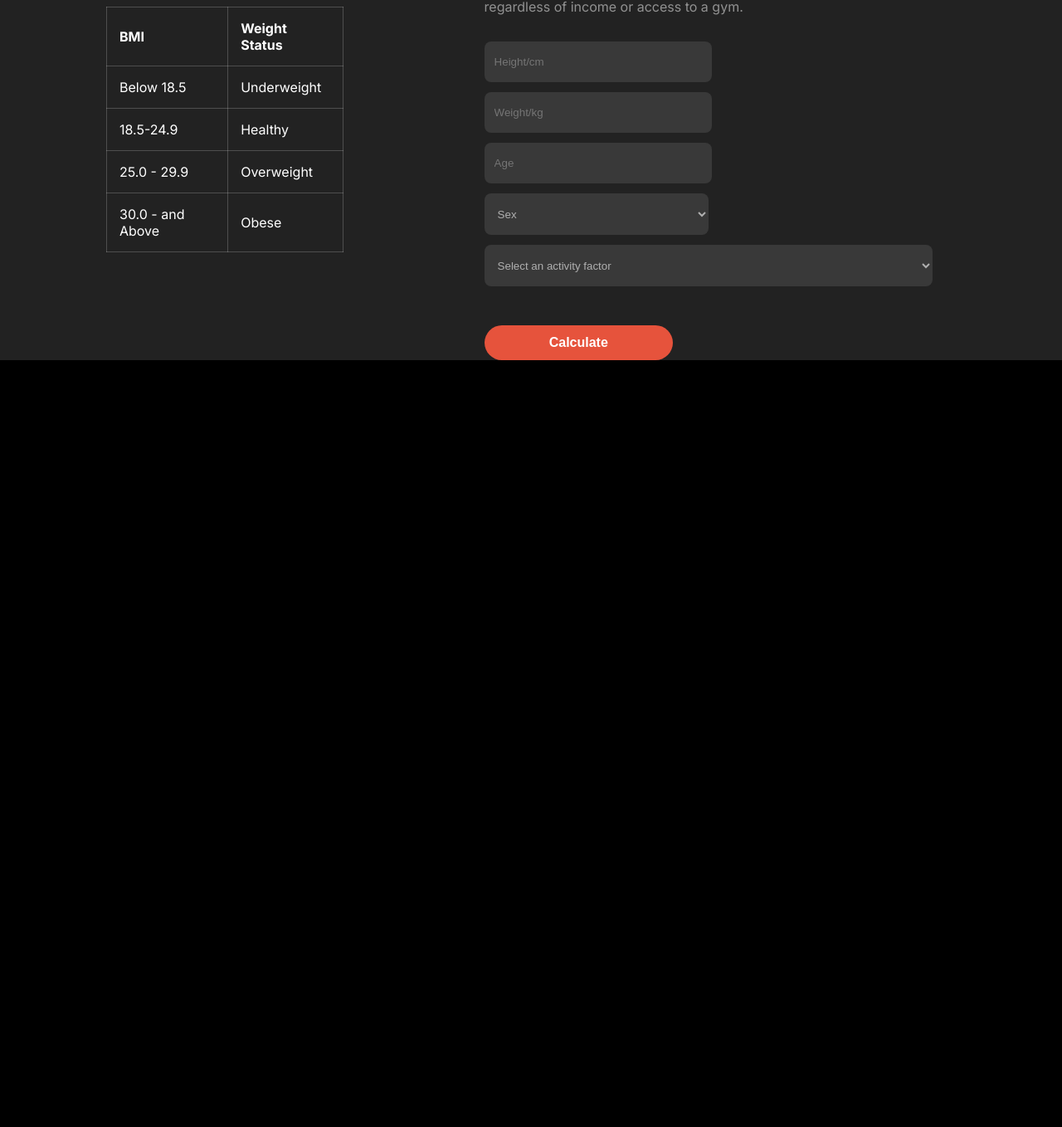
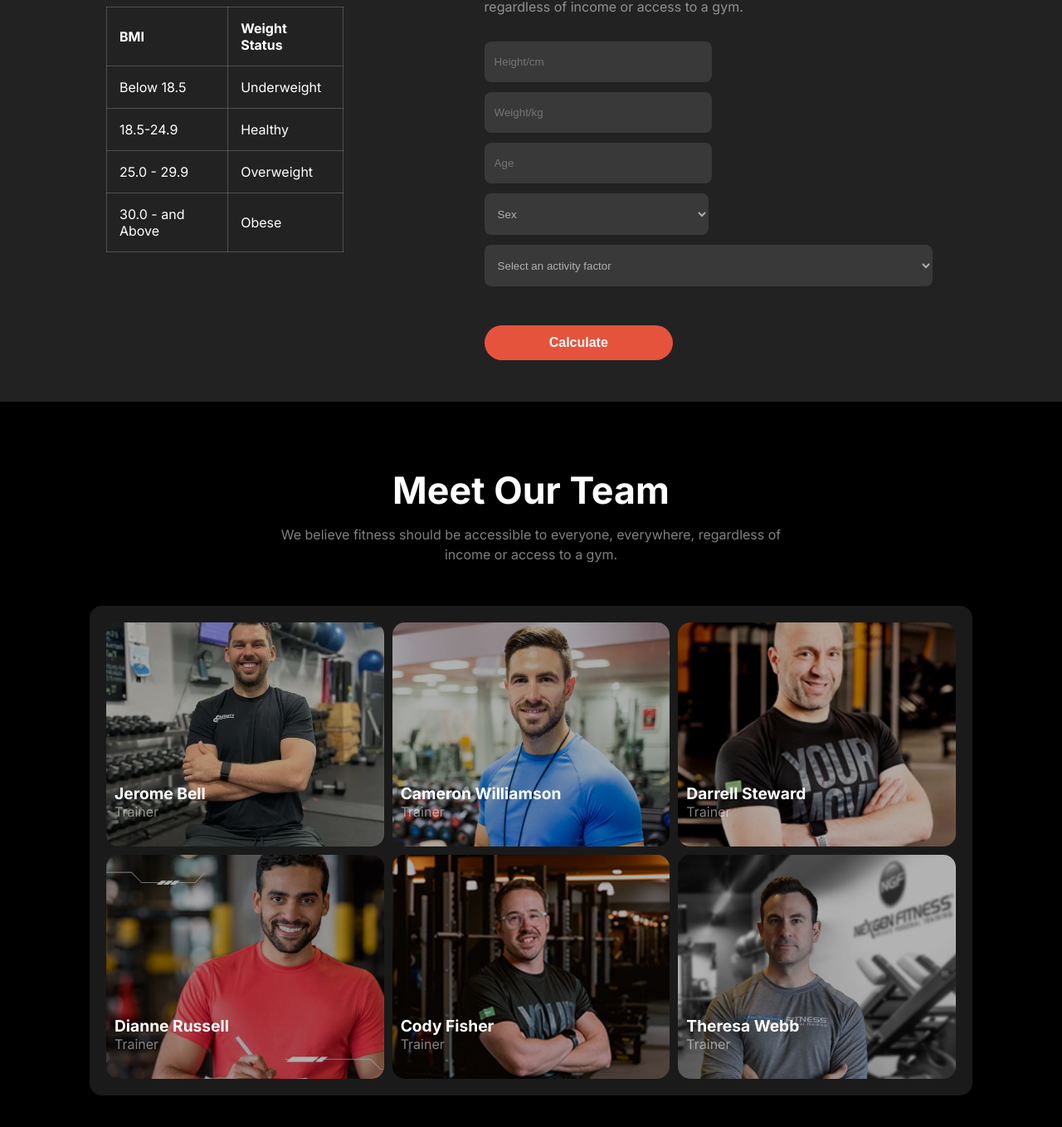
Before and after one commit to Atef-Abrar-Bhuyian/Assignment02, a plain HTML site: page index.html in a window 1280 px wide. Shown: the part 1322-2680 px from the top of the page at 83% size. Before the commit the page ends 1756 px from the top, so only its background shows below. Drawn offline with Linux system fonts and the light colour scheme; a web font is replaced by a local one.

Commit message:
Our Teams Section is Complete and Fully Responsive

```diff
--- a/index.html
+++ b/index.html
@@ -165,8 +165,58 @@
                 </div>
             </div>
         </section>
+        <!-- Bmi Calculator Mile Section Ends Here -->
 
-        <!-- Bmi Calculator Mile Section Ends Here -->
+        <section class="meet-our-team-section">
+            <div class="team-content">
+                <h1>Meet Our Team</h1>
+                <p>We believe fitness should be accessible to everyone, everywhere, regardless of income or access to a
+                    gym.</p>
+            </div>
+            <div class="our-teams">
+                <div class="trainers" id="trainer-1">
+
+                    <div class="trainers-name">
+                        <h3>Jerome Bell</h3>
+                        <p class="trainer">Trainer</p>
+                    </div>
+                </div>
+                <div class="trainers" id="trainer-2">
+                    <div class="trainers-name">
+                        <h3>Cameron Williamson</h3>
+                        <p class="trainer">Trainer</p>
+                    </div>
+                </div>
+                <div class="trainers" id="trainer-3">
+
+                    <div class="trainers-name">
+                        <h3>Darrell Steward</h3>
+                        <p class="trainer">Trainer</p>
+                    </div>
+                </div>
+                <div class="trainers" id="trainer-4">
+
+                    <div class="trainers-name">
+                        <h3>Dianne Russell</h3>
+                        <p class="trainer">Trainer</p>
+                    </div>
+                </div>
+                <div class="trainers" id="trainer-5">
+
+                    <div class="trainers-name">
+                        <h3>Cody Fisher</h3>
+                        <p class="trainer">Trainer</p>
+                    </div>
+                </div>
+                <div class="trainers" id="trainer-6">
+
+                    <div class="trainers-name">
+                        <h3>Theresa Webb</h3>
+                        <p class="trainer">Trainer</p>
+                    </div>
+                </div>
+            </div>
+        </section>
 
     </main>
 </body>
--- a/styles/responsive.css
+++ b/styles/responsive.css
@@ -84,6 +84,18 @@
     width: 60%;
     margin-top: 25px;
   }
+
+  /* Bmi section ends here */
+
+  /* our teams section start here */
+  .our-teams {
+    grid-template-columns: repeat(1, 1fr);
+  }
+
+  .team-content p {
+    width: 80%;
+  }
+  /* our teams section ends here */
 }
 
 /* Responsive for medium devices */
--- a/styles/style.css
+++ b/styles/style.css
@@ -335,6 +335,7 @@ option {
   width: 40%;
   color: white;
   margin-top: 35px;
+  margin-bottom: 50px;
 }
 
 #gender-id {
@@ -348,3 +349,153 @@ option {
 }
 
 /* BMI Calculator Section Ends Here */
+
+/* Meet Our Team Section Start Here */
+
+.meet-our-team-section {
+  margin-top: 80px;
+}
+
+.team-content {
+  text-align: center;
+}
+
+.team-content h1 {
+  font-size: 2.8rem;
+}
+
+.team-content p {
+  font-size: 1rem;
+  opacity: 50%;
+  width: 50%;
+  margin: 0 auto;
+  padding-top: 14px;
+  line-height: 1.5rem;
+}
+
+.our-teams {
+  width: 80%;
+  margin: 50px auto;
+  display: grid;
+  grid-template-columns: repeat(3, 1fr);
+  row-gap: 10px;
+  column-gap: 10px;
+  padding: 20px;
+  background-color: rgba(255, 255, 255, 0.1);
+  border-radius: 15px;
+}
+
+.our-teams img {
+  width: 100%;
+}
+
+.trainers-name p {
+  font-size: 1rem;
+}
+
+.trainers-name h3 {
+  font-size: 1.2rem;
+}
+
+.trainers-name {
+  padding: 10px;
+  margin-top: 55%;
+}
+
+.trainer {
+  opacity: 50%;
+}
+
+#trainer-1 {
+  height: 270px;
+  background-image: linear-gradient(
+      180deg,
+      rgba(0, 0, 0, 0.3),
+      rgba(0, 0, 0, 0.3)
+    ),
+    url("../images/trainer1.png");
+  background-repeat: no-repeat;
+  background-position: center;
+  background-size: cover;
+  border-radius: 15px;
+}
+
+#trainer-2 {
+  height: 270px;
+  background-image: linear-gradient(
+      180deg,
+      rgba(0, 0, 0, 0.3),
+      rgba(0, 0, 0, 0.3)
+    ),
+    url("../images/trainer2.png");
+  background-position: center;
+  background-repeat: no-repeat;
+  background-size: cover;
+  border-radius: 15px;
+}
+
+#trainer-3 {
+  height: 270px;
+  background-image: linear-gradient(
+      180deg,
+      rgba(0, 0, 0, 0.3),
+      rgba(0, 0, 0, 0.3)
+    ),
+    url("../images/trainer3.png");
+  background-position: center;
+  background-repeat: no-repeat;
+  background-size: cover;
+  border-radius: 15px;
+}
+
+#trainer-4 {
+  height: 270px;
+  background-image: linear-gradient(
+      180deg,
+      rgba(0, 0, 0, 0.3),
+      rgba(0, 0, 0, 0.3)
+    ),
+    url("../images/trainer4.png");
+  background-position: center;
+  background-repeat: no-repeat;
+  background-size: cover;
+  border-radius: 15px;
+}
+
+#trainer-5 {
+  height: 270px;
+  background-image: linear-gradient(
+      180deg,
+      rgba(0, 0, 0, 0.3),
+      rgba(0, 0, 0, 0.3)
+    ),
+    url("../images/trainer5.png");
+  background-position: center;
+  background-repeat: no-repeat;
+  background-size: cover;
+  border-radius: 15px;
+}
+
+#trainer-6 {
+  height: 270px;
+  background-image: linear-gradient(
+      180deg,
+      rgba(0, 0, 0, 0.3),
+      rgba(0, 0, 0, 0.3)
+    ),
+    url("../images/trainer6.png");
+  background-position: center;
+  background-repeat: no-repeat;
+  background-size: cover;
+  border-radius: 15px;
+}
+
+/* .trainers {
+  text-align: center;
+  width: 400px;
+  height: 300px;
+  border: 1px solid red;
+}
+*/
+
+/* Meet Our Team Section Ends Here */
```
